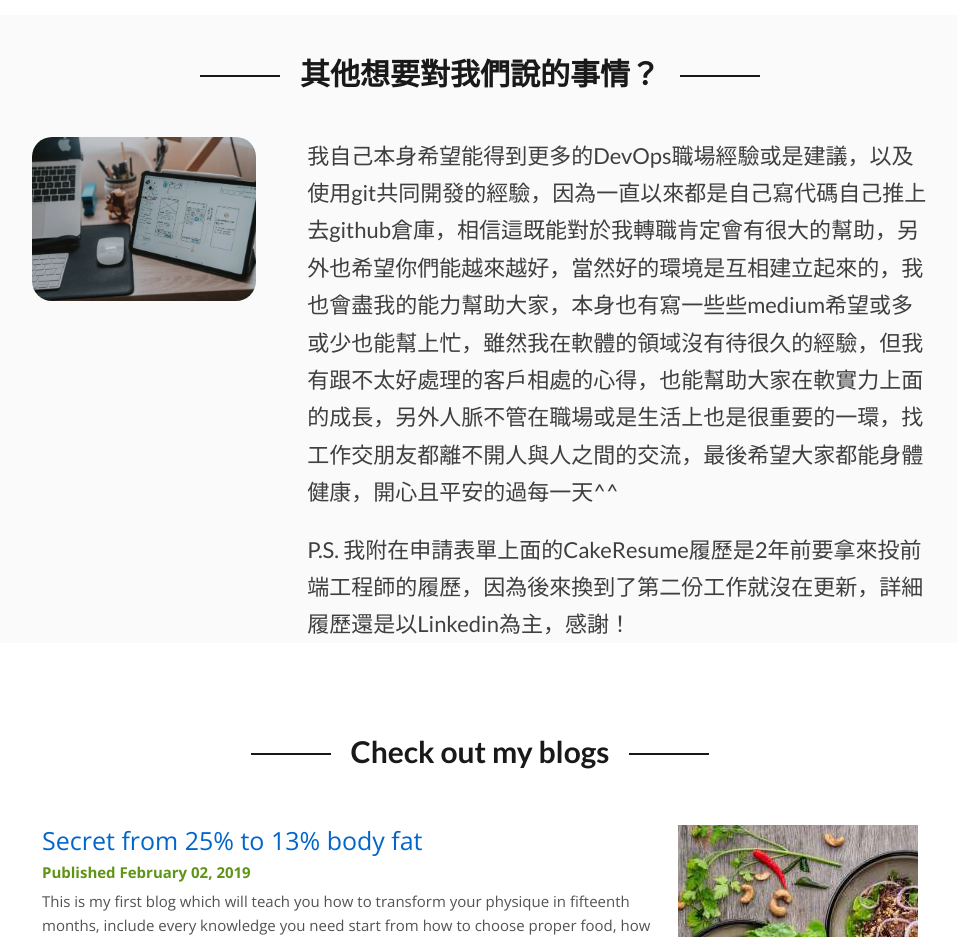
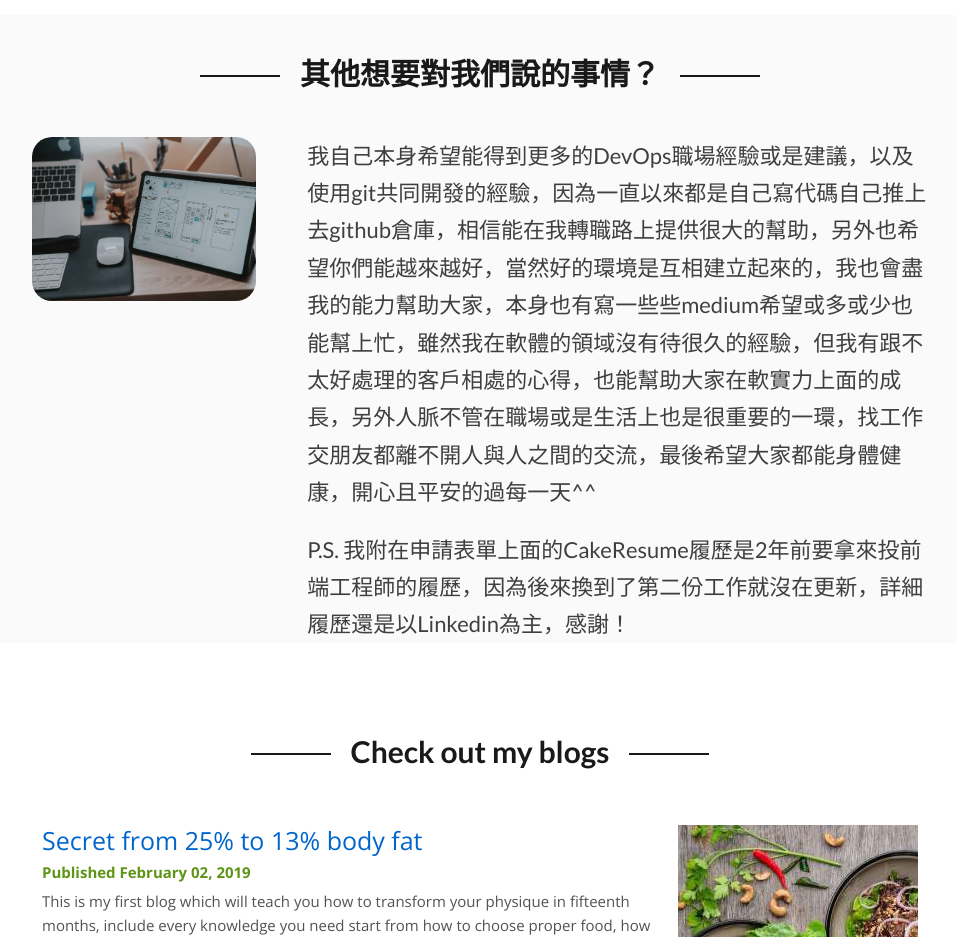
Before and after one commit to david11yf29/david11yf29.github.io, a website: page index.html in a window 1280 px wide. Shown: the part 5300-6237 px from the top of the page, without its empty margins (160-1117 px from the left). Drawn offline with nearby package versions, Linux system fonts and the light colour scheme.

```diff
--- a/index.html
+++ b/index.html
@@ -137,7 +137,7 @@
                     <img src="img/WeHelp9.png" alt="WeHelp9">
                 </div>
                 <div class="intro__box--content">
-                    <p class="paragraph-margin-top">我自己本身希望能得到更多的DevOps職場經驗或是建議，以及使用git共同開發的經驗，因為一直以來都是自己寫代碼自己推上去github倉庫，相信這既能對於我轉職肯定會有很大的幫助，另外也希望你們能越來越好，當然好的環境是互相建立起來的，我也會盡我的能力幫助大家，本身也有寫一些些medium希望或多或少也能幫上忙，雖然我在軟體的領域沒有待很久的經驗，但我有跟不太好處理的客戶相處的心得，也能幫助大家在軟實力上面的成長，另外人脈不管在職場或是生活上也是很重要的一環，找工作交朋友都離不開人與人之間的交流，最後希望大家都能身體健康，開心且平安的過每一天^^</p>
+                    <p class="paragraph-margin-top">我自己本身希望能得到更多的DevOps職場經驗或是建議，以及使用git共同開發的經驗，因為一直以來都是自己寫代碼自己推上去github倉庫，相信能在我轉職路上提供很大的幫助，另外也希望你們能越來越好，當然好的環境是互相建立起來的，我也會盡我的能力幫助大家，本身也有寫一些些medium希望或多或少也能幫上忙，雖然我在軟體的領域沒有待很久的經驗，但我有跟不太好處理的客戶相處的心得，也能幫助大家在軟實力上面的成長，另外人脈不管在職場或是生活上也是很重要的一環，找工作交朋友都離不開人與人之間的交流，最後希望大家都能身體健康，開心且平安的過每一天^^</p>
                     <p class="paragraph-margin-top">P.S. 我附在申請表單上面的CakeResume履歷是2年前要拿來投前端工程師的履歷，因為後來換到了第二份工作就沒在更新，詳細履歷還是以Linkedin為主，感謝！</p>
                 </div>
             </div>
```
